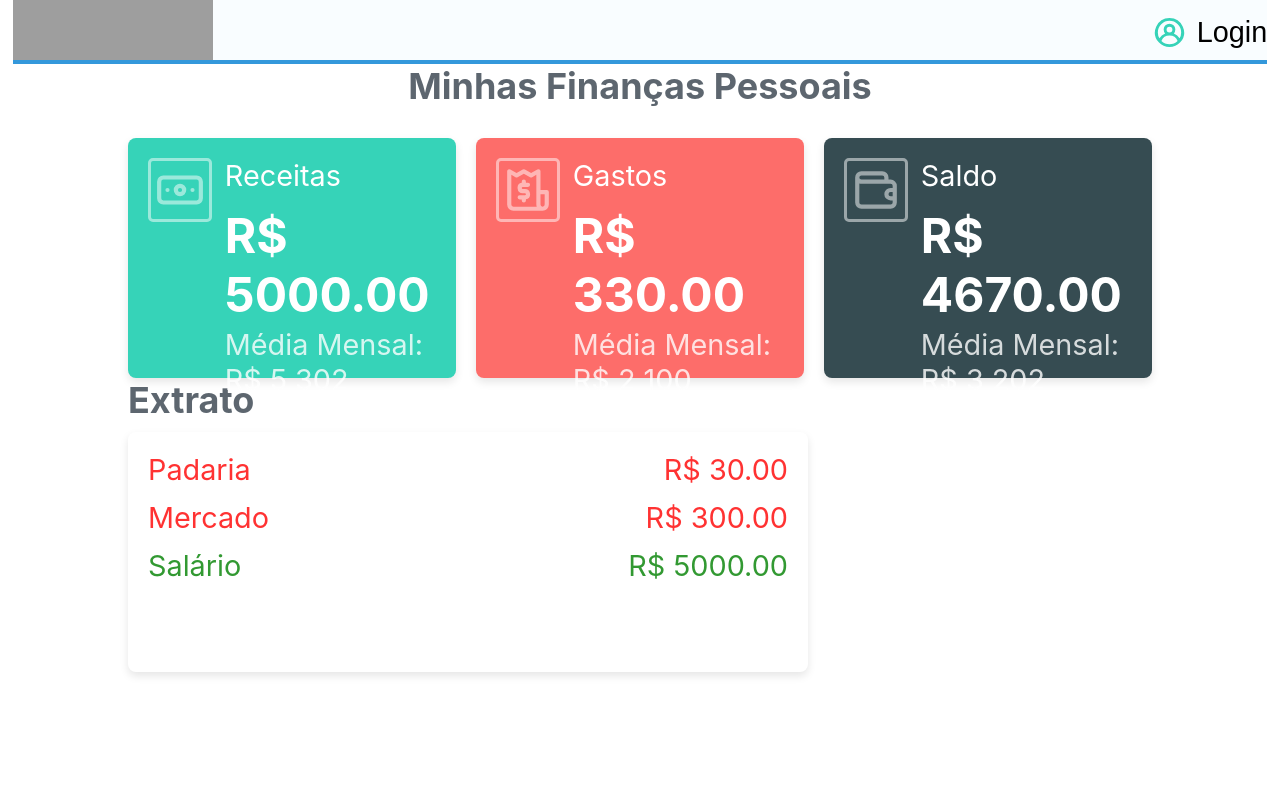
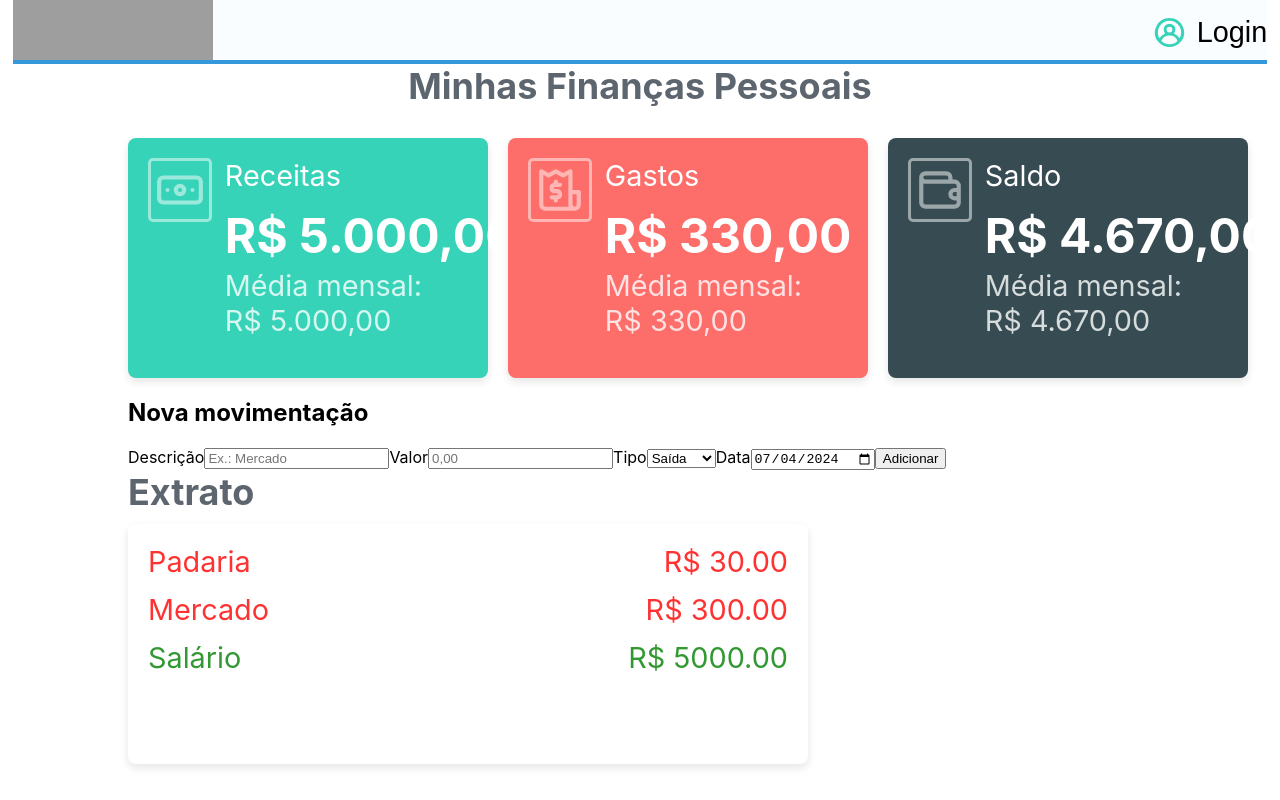
Before and after one commit to lenixeduardo/gestor_financeiro, a React (Create React App) app: page / in a window 1280 px wide. Built offline with nearby package versions, Linux system fonts and the light colour scheme; grey boxes are pictures that could not be loaded.

Commit message:
fix: replace hardcoded finance totals with persisted transactions

```diff
--- a/src/App.js
+++ b/src/App.js
@@ -1,27 +1,76 @@
-import React from 'react';
+import React, { useEffect, useMemo, useState } from 'react';
 import './App.css';
 import { UilMoneyBill, UilBill, UilWallet } from '@iconscout/react-unicons';
 import Nav from './components/Nav';
 import Title from './components/Title';
 import Card from './components/Card';
 import Resume from './components/Resume';
+import {
+  DEFAULT_TRANSACTIONS,
+  calculateFinancialSummary,
+  formatCurrency
+} from './finance';
+
+const STORAGE_KEY = 'gestor-financeiro:transactions';
+
+function loadTransactions() {
+  try {
+    const saved = window.localStorage.getItem(STORAGE_KEY);
+    if (!saved) return DEFAULT_TRANSACTIONS;
+
+    const parsed = JSON.parse(saved);
+    return Array.isArray(parsed) ? parsed : DEFAULT_TRANSACTIONS;
+  } catch {
+    return DEFAULT_TRANSACTIONS;
+  }
+}
 
 function App() {
-  const transactions = [
-    { descricao: 'Padaria', valor: 30, categoria: 'saida' },
-    { descricao: 'Mercado', valor: 300, categoria: 'saida' },
-    { descricao: 'Salário', valor: 5000, categoria: 'entrada' },
-  ];
+  const [transactions, setTransactions] = useState(loadTransactions);
+  const [descricao, setDescricao] = useState('');
+  const [valor, setValor] = useState('');
+  const [categoria, setCategoria] = useState('saida');
+  const [data, setData] = useState(() => new Date().toISOString().slice(0, 10));
+  const [error, setError] = useState('');
 
-  const totalReceitas = transactions
-    .filter(transaction => transaction.categoria === 'entrada')
-    .reduce((acc, transaction) => acc + transaction.valor, 0);
+  useEffect(() => {
+    window.localStorage.setItem(STORAGE_KEY, JSON.stringify(transactions));
+  }, [transactions]);
 
-  const totalGastos = transactions
-    .filter(transaction => transaction.categoria === 'saida')
-    .reduce((acc, transaction) => acc + transaction.valor, 0);
+  const summary = useMemo(
+    () => calculateFinancialSummary(transactions),
+    [transactions]
+  );
 
-  const saldo = totalReceitas - totalGastos;
+  function handleSubmit(event) {
+    event.preventDefault();
+
+    const amount = Number(valor);
+    if (!descricao.trim() || !Number.isFinite(amount) || amount <= 0 || !data) {
+      setError('Informe descrição, data e um valor maior que zero.');
+      return;
+    }
+
+    setTransactions((current) => [
+      {
+        id: `${Date.now()}-${Math.random().toString(16).slice(2)}`,
+        descricao: descricao.trim(),
+        valor: amount,
+        categoria,
+        data
+      },
+      ...current
+    ]);
+    setDescricao('');
+    setValor('');
+    setError('');
+  }
+
+  function removeTransaction(id) {
+    setTransactions((current) =>
+      current.filter((transaction) => transaction.id !== id)
+    );
+  }
 
   return (
     <div className="app">
@@ -35,26 +84,72 @@ function App() {
             receita
             Icon={UilMoneyBill}
             title="Receitas"
-            amount={`R$ ${totalReceitas.toFixed(2)}`}
-            monthlyAverage="Média Mensal: R$ 5 302"
+            amount={formatCurrency(summary.totalReceitas)}
+            monthlyAverage={`Média mensal: ${formatCurrency(summary.mediaMensalReceitas)}`}
           />
           <Card
             gastos
             Icon={UilBill}
             title="Gastos"
-            amount={`R$ ${totalGastos.toFixed(2)}`}
-            monthlyAverage="Média Mensal: R$ 2 100"
+            amount={formatCurrency(summary.totalGastos)}
+            monthlyAverage={`Média mensal: ${formatCurrency(summary.mediaMensalGastos)}`}
           />
           <Card
             saldoTotal
             Icon={UilWallet}
             title="Saldo"
-            amount={`R$ ${saldo.toFixed(2)}`}
-            monthlyAverage="Média Mensal: R$ 3 202"
+            amount={formatCurrency(summary.saldo)}
+            monthlyAverage={`Média mensal: ${formatCurrency(summary.mediaMensalSaldo)}`}
           />
         </div>
-        <Title>Extrato </Title>
-        <Resume transactions={transactions} />
+
+        <section className="transaction-section" aria-labelledby="new-transaction-title">
+          <h2 id="new-transaction-title">Nova movimentação</h2>
+          <form className="transaction-form" onSubmit={handleSubmit}>
+            <label>
+              Descrição
+              <input
+                value={descricao}
+                onChange={(event) => setDescricao(event.target.value)}
+                placeholder="Ex.: Mercado"
+              />
+            </label>
+            <label>
+              Valor
+              <input
+                type="number"
+                min="0.01"
+                step="0.01"
+                value={valor}
+                onChange={(event) => setValor(event.target.value)}
+                placeholder="0,00"
+              />
+            </label>
+            <label>
+              Tipo
+              <select
+                value={categoria}
+                onChange={(event) => setCategoria(event.target.value)}
+              >
+                <option value="saida">Saída</option>
+                <option value="entrada">Entrada</option>
+              </select>
+            </label>
+            <label>
+              Data
+              <input
+                type="date"
+                value={data}
+                onChange={(event) => setData(event.target.value)}
+              />
+            </label>
+            <button type="submit">Adicionar</button>
+          </form>
+          {error && <p className="form-error" role="alert">{error}</p>}
+        </section>
+
+        <Title>Extrato</Title>
+        <Resume transactions={transactions} onRemove={removeTransaction} />
       </main>
     </div>
   );
```
